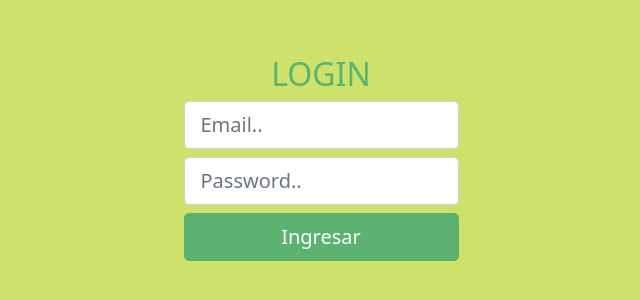
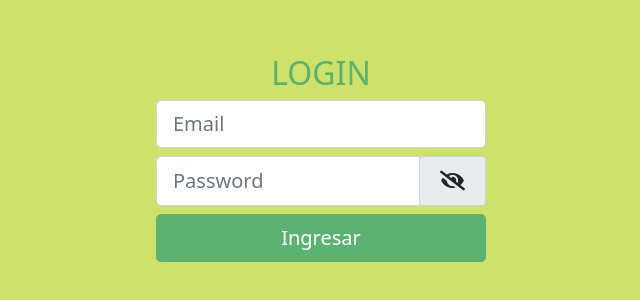
Before and after one commit to nachogrignola/aratech-test, an Angular app: page /login in a window 1280 px wide. Shown: the part 242-542 px from the top of the page, without its empty margins (319-959 px from the left). Built offline with nearby package versions, Linux system fonts and the light colour scheme.

Commit message:
se agrego swal, show/hide password,font-awesome

```diff
--- a/package.json
+++ b/package.json
@@ -20,6 +20,7 @@
     "@angular/router": "~12.1.0",
     "bootstrap": "^5.1.3",
     "rxjs": "~6.6.0",
+    "sweetalert2": "^11.1.10",
     "tslib": "^2.2.0",
     "zone.js": "~0.11.4"
   },
--- a/src/app/components/home/home.component.html
+++ b/src/app/components/home/home.component.html
@@ -1 +1,2 @@
 <p>home works!</p>
+<button (click)="desloguearse()">cerrar sesion</button>
--- a/src/app/components/home/home.component.ts
+++ b/src/app/components/home/home.component.ts
@@ -1,4 +1,6 @@
 import { Component, OnInit } from '@angular/core';
+import { Router } from '@angular/router';
+import { LoginService } from 'src/app/services/login.service';
 
 @Component({
   selector: 'app-home',
@@ -7,9 +9,15 @@ import { Component, OnInit } from '@angular/core';
 })
 export class HomeComponent implements OnInit {
 
-  constructor() { }
+  constructor(private loginService:LoginService, private route:Router) { }
 
   ngOnInit(): void {
   }
 
+
+  desloguearse = () => {
+    this.loginService.logout()
+    this.route.navigate(['/login'])
+  }
+
 }
--- a/src/app/components/login/login.component.css
+++ b/src/app/components/login/login.component.css
@@ -22,3 +22,9 @@ button:hover, button:focus {
 input, input:focus {
     color: #82C26E;
 }
+
+.input-group-append-lg{
+    padding: .5rem;
+    font-size: 1.25rem;
+    border-radius: 0.3rem;
+}
--- a/src/app/components/login/login.component.html
+++ b/src/app/components/login/login.component.html
@@ -8,13 +8,25 @@
         <span class="text-danger" *ngIf="form.controls.email.errors?.pattern && form.controls.email.touched">
             Ingrese un email valido
         </span>
-        <input type="email" class="form-control form-control-lg" formControlName="email" placeholder="Email..">
+        <input type="email" class="form-control form-control-lg" formControlName="email" placeholder="Email">
         <div class="mb-2 mt-2 mx-auto">
              <span class="text-danger" *ngIf="form.controls.password.errors?.required && form.controls.password.touched">
                      Ingrese su password
             </span>
-            <input type="password" class="form-control form-control-lg" formControlName="password" placeholder="Password..">
+            <div class="input-group">
+                <input [type]="show ? 'text' : 'password'" class="form-control form-control-lg" formControlName="password"
+                    placeholder="Password" />
+                <div class="input-group-append">
+                    <span class="input-group-text">
+                        <i class="fa input-group-append-lg" [ngClass]="{
+                                      'fa-eye-slash': !fieldTextType,
+                                      'fa-eye': fieldTextType }"
+                        (click)="toggleFieldTextType()"></i>
+                    </span>
+                </div>
+            </div>
         </div>
+
         <div class="d-grid gap-2 mx-auto">
             <button class="btn btn-primary btn-lg" type="submit">Ingresar</button>
         </div>
--- a/src/app/components/login/login.component.ts
+++ b/src/app/components/login/login.component.ts
@@ -1,7 +1,9 @@
 import { Component, OnInit } from '@angular/core';
 import { FormBuilder, FormGroup, Validators } from '@angular/forms';
+import { Router } from '@angular/router';
 import { Usuario } from 'src/app/model/usuario.model';
 import { LoginService } from 'src/app/services/login.service';
+import Swal from 'sweetalert2';
 
 @Component({
   selector: 'app-login',
@@ -11,10 +13,11 @@ import { LoginService } from 'src/app/services/login.service';
 export class LoginComponent implements OnInit {
 
   form:FormGroup;
-
+  show: boolean = false;
+  fieldTextType: boolean = false;
   user = new Usuario("","");
 
-  constructor(private formBuilder:FormBuilder, private serviceLogin: LoginService) {
+  constructor(private formBuilder:FormBuilder, private serviceLogin: LoginService, private router:Router) {
 
     this.form = this.formBuilder.group({
       email: ["",[Validators.pattern("^[a-z0-9._%+-]+@[a-z0-9.-]+\\.[a-z]{2,4}$"), Validators.required]],
@@ -30,21 +33,44 @@ export class LoginComponent implements OnInit {
   login(){
 
     if (this.form.invalid){
-      console.log("invalido")
+      this.mostrarError()
       return
     }
 
     this.user.email = this.form.get('email')?.value
     this.user.password = this.form.get('password')?.value
 
+    this.cargarRespuesta()
+
     this.serviceLogin.login(this.user).subscribe( data => {
 
-      console.log(data, 'entro al login');
+      Swal.close();
+      this.router.navigate(['/home'])
 
     }, (err) => {
-      console.log(err);
+      this.mostrarError()
     })
 
   }
 
+  mostrarError = () => {
+    Swal.fire({
+      icon:'warning',
+      title:'Error al autenticar',
+      text:'Email o password incorrectos..',
+    })
+  }
+
+  cargarRespuesta = () => {
+    Swal.fire({
+      icon:'info',
+      title:'Espere..',
+    })
+  }
+
+  toggleFieldTextType() {
+    this.show = !this.show
+    this.fieldTextType = !this.fieldTextType;
+  }
+
 }
--- a/src/index.html
+++ b/src/index.html
@@ -7,6 +7,7 @@
   <meta name="viewport" content="width=device-width, initial-scale=1">
   <link rel="icon" type="image/x-icon" href="favicon.ico">
   <link href="https://cdn.jsdelivr.net/npm/bootstrap@5.1.3/dist/css/bootstrap.min.css" rel="stylesheet" integrity="sha384-1BmE4kWBq78iYhFldvKuhfTAU6auU8tT94WrHftjDbrCEXSU1oBoqyl2QvZ6jIW3" crossorigin="anonymous">
+  <link rel="stylesheet" href="https://pro.fontawesome.com/releases/v5.10.0/css/all.css" integrity="sha384-AYmEC3Yw5cVb3ZcuHtOA93w35dYTsvhLPVnYs9eStHfGJvOvKxVfELGroGkvsg+p" crossorigin="anonymous"/>
 </head>
 <body>
   <app-root></app-root>
```
Also changed, not shown: 1 other file (tests, documents, lock files or other folders).
